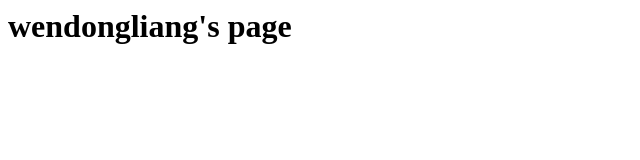
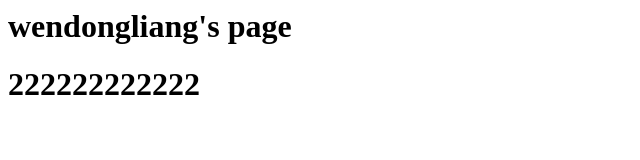
Before and after one commit to wdllhj/dl, a plain HTML site: page test.html in a window 1280 px wide. Shown: the whole page, without its empty margins (0-640 px from the left). Drawn offline with Linux system fonts and the light colour scheme.

Commit message:
change test.html

```diff
--- a/test.html
+++ b/test.html
@@ -5,5 +5,6 @@
     </head>
     <body>
         <h1>wendongliang's page</h1>
+        <h1>222222222222</h1>
     </body>
 </html>
```
